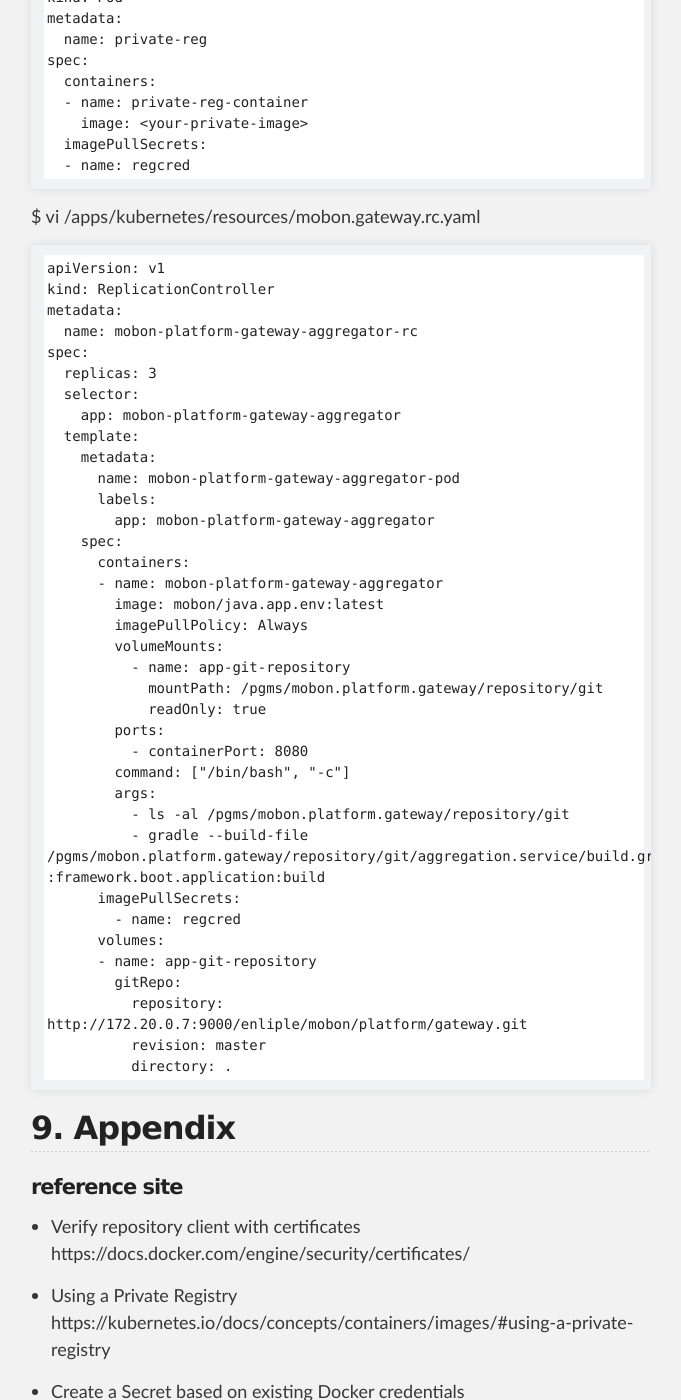
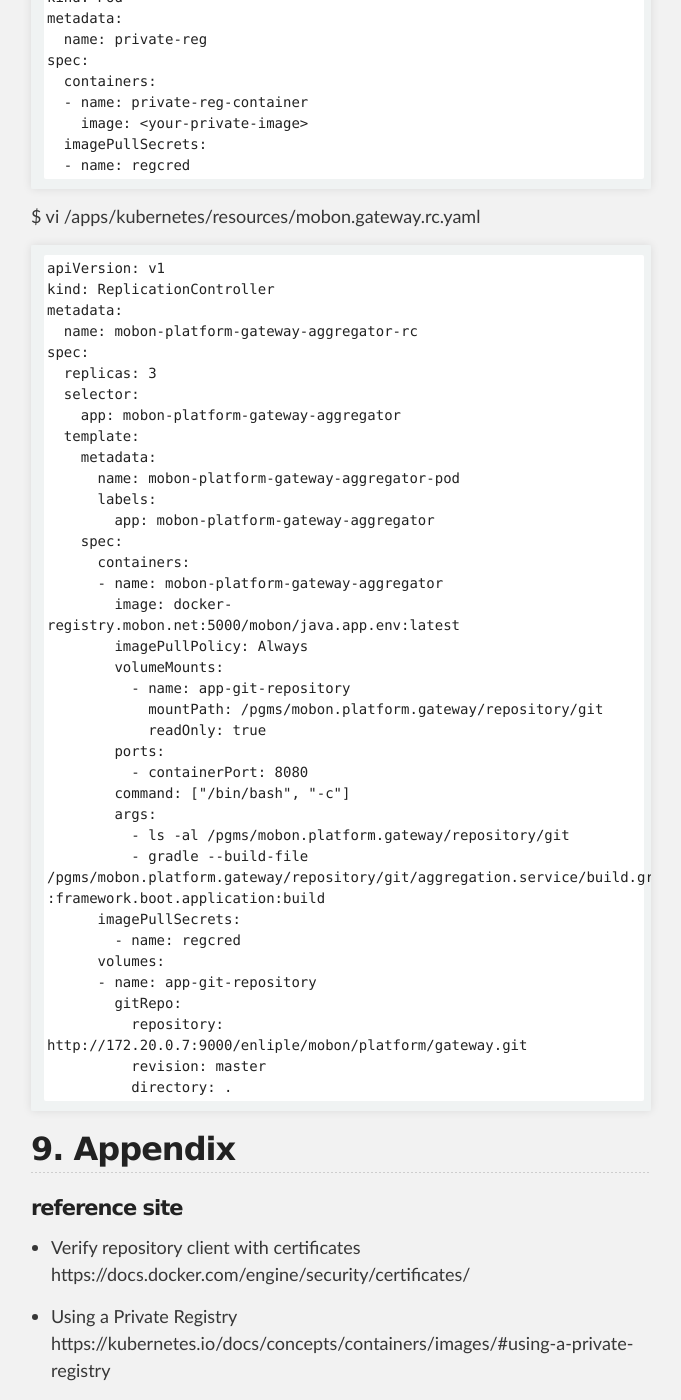
Before and after one commit to unlimited9/unlimited9.github.com, a Jekyll site: the page built from reference.notes/TA/cloud/docker/private.registry.md, in a window 1280 px wide and 1400 px high, scrolled down 5838 px. Shown: the whole window, without its empty margins (299-980 px from the left). Built offline with Jekyll 4.4.1, drawn with Linux system fonts in a browser that asks for light colours; our own code applies the rules of GitHub Pages for plain Markdown files.

Commit message:
Update private.registry.md

```diff
--- a/reference.notes/TA/cloud/docker/private.registry.md
+++ b/reference.notes/TA/cloud/docker/private.registry.md
@@ -237,7 +237,7 @@ spec:
     spec:
       containers:
       - name: mobon-platform-gateway-aggregator
-        image: mobon/java.app.env:latest
+        image: docker-registry.mobon.net:5000/mobon/java.app.env:latest
         imagePullPolicy: Always
         volumeMounts:
           - name: app-git-repository
```
